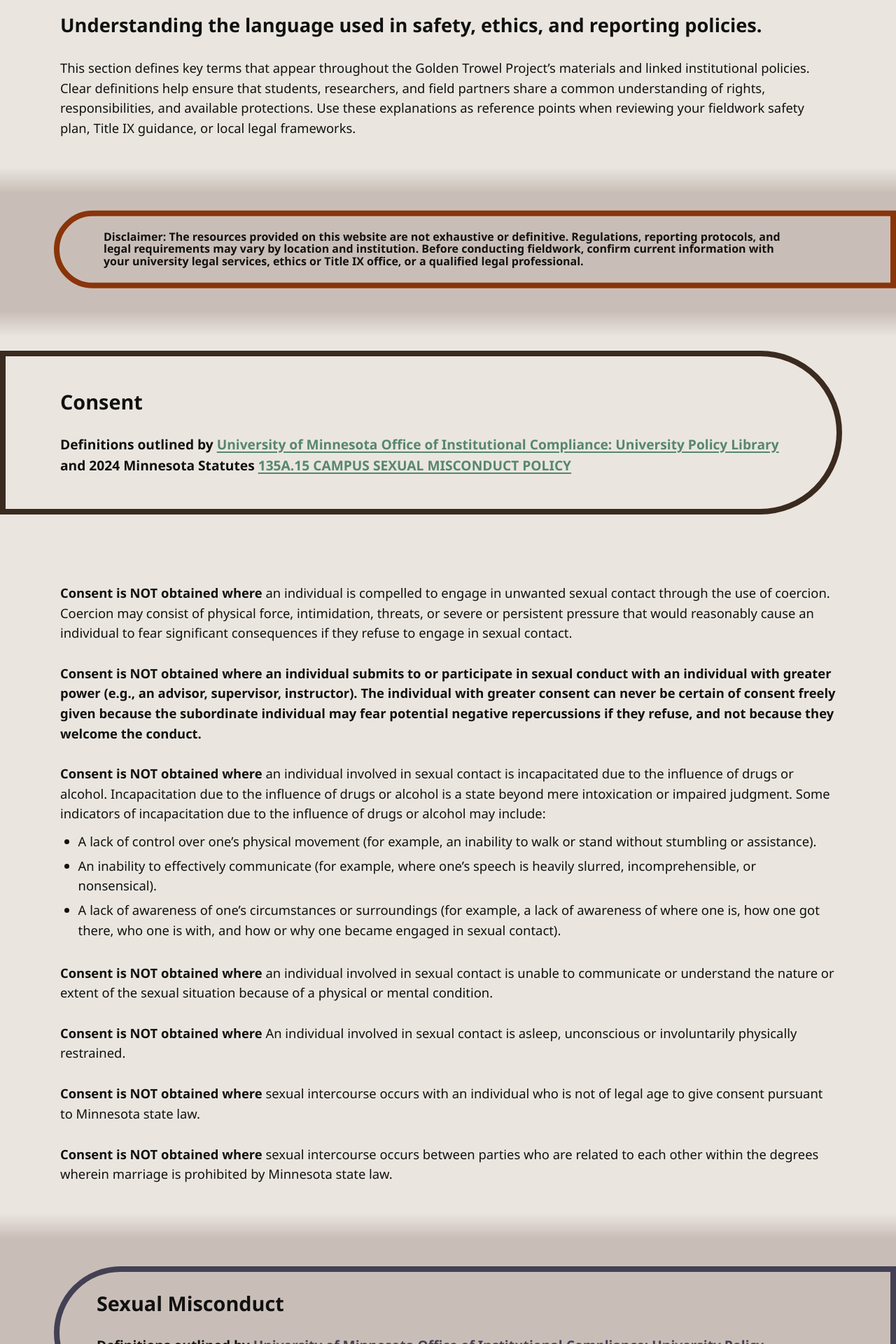
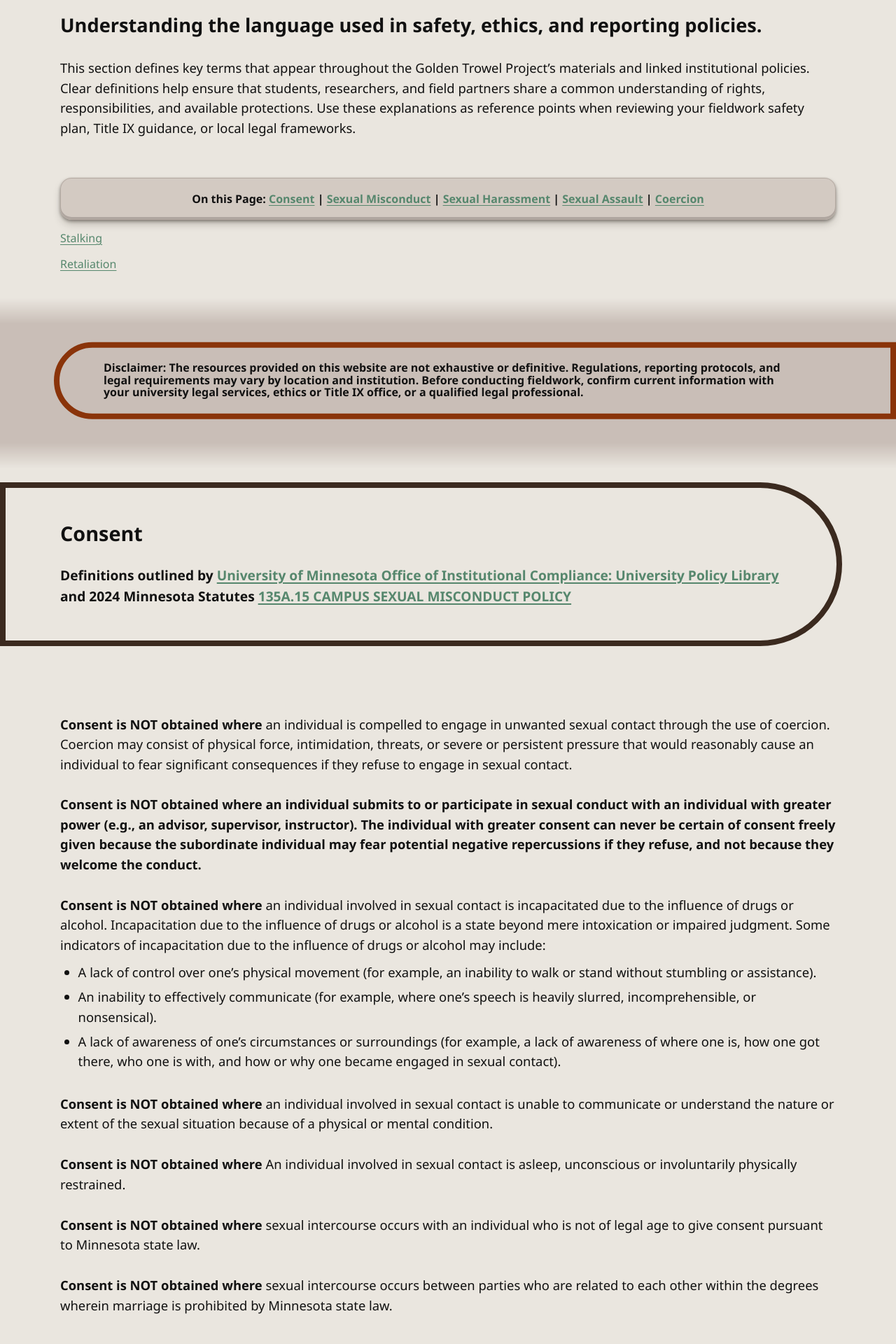
Before and after one commit to AnthroSafetyWarrior/GoldenTrowelProject, a Jekyll site: the page built from _pages/definitions.html, in a window 1280 px wide. Shown: the part 829-2749 px from the top of the page at 70% size. Built offline with Jekyll 4.4.1, drawn with Linux system fonts in a browser that asks for light colours.

Commit message:
updating pages

```diff
--- a/_pages/definitions.html
+++ b/_pages/definitions.html
@@ -7,6 +7,14 @@ hero_pos: "center 40%"                # optional
 hero_opacity: .45                     # optional (0–1: lower = darker tint / more visible photo)
 hero_tint: .40
 ---
+<style>
+/* Only FLUSH sections (accordion wrappers) lose their side padding */
+.stripe .section .section.intro {
+  padding-inline: 0 !important;
+  margin-inline: 0; /* optional, if you want it perfectly edge-to-edge */
+}
+</style>
+
 
 <!-- 1) Intro – plain background -->
 <section class="section intro">
@@ -20,6 +28,23 @@ Clear definitions help ensure that students, researchers, and field partners sha
 Use these explanations as reference points when reviewing your fieldwork safety plan, Title IX guidance, or local legal frameworks.
 </p>
   </div>
+<br>
+<article class="card card--glass" style="text-align:center">
+  <nav class="footer-links" aria-label="Footer navigation" style="text-align:center"><strong> On this Page:
+    <a href="{{ '/preparing.html' | relative_url }}#consent">Consent</a>
+    <span class="divider">|</span>
+    <a href="{{ '/preparing.html' | relative_url }}#misconduct">Sexual Misconduct</a>
+    <span class="divider">|</span>
+    <a href="{{ '/preparing.html' | relative_url }}#harass">Sexual Harassment</a>
+    <span class="divider">|</span>
+    <a href="{{ '/preparing.html' | relative_url }}#assault">Sexual Assault</a>
+    <span class="divider">|</span>
+    <a href="{{ '/preparing.html' | relative_url }}#coercion">Coercion</a>
+   </strong> </nav> </article>
+    <a href="{{ '/preparing.html' | relative_url }}#stalking">Stalking</a>
+   </strong> </nav> </article>
+    <a href="{{ '/preparing.html' | relative_url }}#retaliation">Retaliation</a>
+</strong></nav></article>
 </section>
 
 <div class="stripe stripe--wave-mid">
@@ -31,7 +56,7 @@ Use these explanations as reference points when reviewing your fieldwork safety
 
 
 <!-- 2) CONSENT — consistent grid utility -->
-<section class="pillband pill--soil pill--clip-left pill--tight">
+<section id=consent class="pillband pill--soil pill--clip-left pill--tight">
  <div class="section">
 <h2>Consent</h2>
 <p class="lede">Definitions outlined by <strong><a href "https://policy.umn.edu/opportunity/sexharassassault#:~:text=by%20this%20policy.-,Relationship%20violence,-Relationship%20violence%20is" target="_blank" rel="noopener noreferrer">University of Minnesota Office of Institutional Compliance: University Policy Library</a></strong> and 2024 Minnesota Statutes <strong><a href "https://www.revisor.mn.gov/statutes/cite/135A.15s" target="_blank" rel="noopener noreferrer">135A.15 CAMPUS SEXUAL MISCONDUCT POLICY</a></strong></p>
@@ -64,7 +89,7 @@ Use these explanations as reference points when reviewing your fieldwork safety
 
 <div class="stripe stripe--wave-mid">
 <!-- 3) Sexual Misconduct — consistent grid utility -->
-<section class="pillband pill--slate pill--clip-right pill--tight">
+<section id=misconduct class="pillband pill--slate pill--clip-right pill--tight">
  <div class="section">
 <h2>Sexual Misconduct</h2>
 <p class="lede">Definitions outlined by <strong><a href "https://policy.umn.edu/opportunity/sexharassassault#:~:text=by%20this%20policy.-,Relationship%20violence,-Relationship%20violence%20is" target="_blank" rel="noopener noreferrer">University of Minnesota Office of Institutional Compliance: University Policy Library</a></strong> and 2024 Minnesota Statutes <strong><a href "https://www.revisor.mn.gov/statutes/cite/135A.15s" target="_blank" rel="noopener noreferrer">135A.15 CAMPUS SEXUAL MISCONDUCT POLICY</a></strong></p>
@@ -83,7 +108,7 @@ Use these explanations as reference points when reviewing your fieldwork safety
 
 
 <!-- 4) Sexual Harassment — consistent grid utility -->
-<section class="pillband pill--sage pill--clip-left pill--tight">
+<section id=harass class="pillband pill--sage pill--clip-left pill--tight">
  <div class="section">
 <h2>Sexual Harassment</h2>
 <p class="lede">Definitions outlined by <strong><a href "https://policy.umn.edu/opportunity/sexharassassault#:~:text=by%20this%20policy.-,Relationship%20violence,-Relationship%20violence%20is" target="_blank" rel="noopener noreferrer">University of Minnesota Office of Institutional Compliance: University Policy Library</a></strong> and 2024 Minnesota Statutes <strong><a href "https://www.revisor.mn.gov/statutes/cite/135A.15s" target="_blank" rel="noopener noreferrer">135A.15 CAMPUS SEXUAL MISCONDUCT POLICY</a></strong></p>
@@ -133,7 +158,7 @@ Use these explanations as reference points when reviewing your fieldwork safety
 
 <div class="stripe stripe--wave-mid">
 <!-- 5) Sexual Assault — consistent grid utility -->
-<section class="pillband pill--orange pill--clip-right pill--tight">
+<section id=assault class="pillband pill--orange pill--clip-right pill--tight">
  <div class="section">
 <h2>Sexual Assault</h2>
 <p class="lede">Definitions outlined by <strong><a href "https://policy.umn.edu/opportunity/sexharassassault#:~:text=by%20this%20policy.-,Relationship%20violence,-Relationship%20violence%20is" target="_blank" rel="noopener noreferrer">University of Minnesota Office of Institutional Compliance: University Policy Library</a></strong> and 2024 Minnesota Statutes <strong><a href "https://www.revisor.mn.gov/statutes/cite/135A.15s" target="_blank" rel="noopener noreferrer">135A.15 CAMPUS SEXUAL MISCONDUCT POLICY</a></strong></p>
@@ -162,7 +187,7 @@ Use these explanations as reference points when reviewing your fieldwork safety
 
 
 <!-- 6) Coercion — consistent grid utility -->
-<section class="pillband pill--soil pill--clip-left pill--tight">
+<section id=coercion class="pillband pill--soil pill--clip-left pill--tight">
  <div class="section">
 <h2>Coercion</h2>
 <p class="lede">Definitions outlined by <strong><a href "https://policy.umn.edu/opportunity/sexharassassault#:~:text=by%20this%20policy.-,Relationship%20violence,-Relationship%20violence%20is" target="_blank" rel="noopener noreferrer">University of Minnesota Office of Institutional Compliance: University Policy Library</a></strong> and 2024 Minnesota Statutes <strong><a href "https://www.revisor.mn.gov/statutes/cite/135A.15s" target="_blank" rel="noopener noreferrer">135A.15 CAMPUS SEXUAL MISCONDUCT POLICY</a></strong></p>
@@ -178,7 +203,7 @@ Use these explanations as reference points when reviewing your fieldwork safety
 
 <div class="stripe stripe--wave-mid">
 <!-- 7) Stalking — consistent grid utility -->
-<section class="pillband pill--slate pill--clip-right pill--tight">
+<section id=stalking class="pillband pill--slate pill--clip-right pill--tight">
  <div class="section">
 <h2>Stalking</h2>
 <p class="lede">Definitions outlined by <strong><a href "https://policy.umn.edu/opportunity/sexharassassault#:~:text=by%20this%20policy.-,Relationship%20violence,-Relationship%20violence%20is" target="_blank" rel="noopener noreferrer">University of Minnesota Office of Institutional Compliance: University Policy Library</a></strong> and 2024 Minnesota Statutes <strong><a href "https://www.revisor.mn.gov/statutes/cite/135A.15s" target="_blank" rel="noopener noreferrer">135A.15 CAMPUS SEXUAL MISCONDUCT POLICY</a></strong></p>
@@ -195,7 +220,7 @@ Use these explanations as reference points when reviewing your fieldwork safety
 </div>
 
 <!-- 8) retaliation — consistent grid utility -->
-<section class="pillband pill--sage pill--clip-left pill--tight">
+<section id=retaliation class="pillband pill--sage pill--clip-left pill--tight">
  <div class="section">
 <h2>Retaliation</h2>
 <p class="lede">Definitions outlined by <strong><a href "https://policy.umn.edu/opportunity/sexharassassault#:~:text=by%20this%20policy.-,Relationship%20violence,-Relationship%20violence%20is" target="_blank" rel="noopener noreferrer">University of Minnesota Office of Institutional Compliance: University Policy Library</a></strong> and 2024 Minnesota Statutes <strong><a href "https://www.revisor.mn.gov/statutes/cite/135A.15s" target="_blank" rel="noopener noreferrer">135A.15 CAMPUS SEXUAL MISCONDUCT POLICY</a></strong></p>
```
